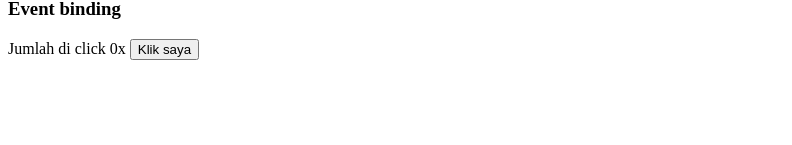
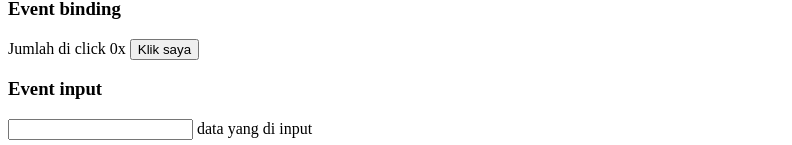
Before and after one commit to tabeldatadotcom/angular-bootcamp-2019, an Angular app: page / in a window 1280 px wide. Shown: the part 937-1082 px from the top of the page, without its empty margins (0-792 px from the left). Before the commit the page ends 1005 px from the top, so only its background shows below. Built offline with nearby package versions, Linux system fonts and the light colour scheme.

Commit message:
membuat input data dengan input binding

```diff
--- a/src/app/list/collection/collection.component.html
+++ b/src/app/list/collection/collection.component.html
@@ -10,3 +10,9 @@
   Jumlah di click {{clicked}}x
   <button (click)="handleWithClick()" >Klik saya</button>
 </div>
+
+<h3>Event input</h3>
+<div>
+  <input type="text" (input)="inputKeyboard($event)">
+  data yang di input {{ keyboardInput }}
+</div>
--- a/src/app/list/collection/collection.component.ts
+++ b/src/app/list/collection/collection.component.ts
@@ -10,6 +10,8 @@ export class CollectionComponent implements OnInit {
   imageUrl = "https://cdn.pixabay.com/photo/2017/12/29/18/47/nature-3048299__340.jpg";
   clicked = 0;
 
+  keyboardInput: string = "";
+
   constructor() { }
 
   ngOnInit() {
@@ -19,4 +21,8 @@ export class CollectionComponent implements OnInit {
     this.clicked++;
   }
 
+  inputKeyboard(event: any){
+    console.log(event);
+    this.keyboardInput = event.target.value;
+  }
 }
```
